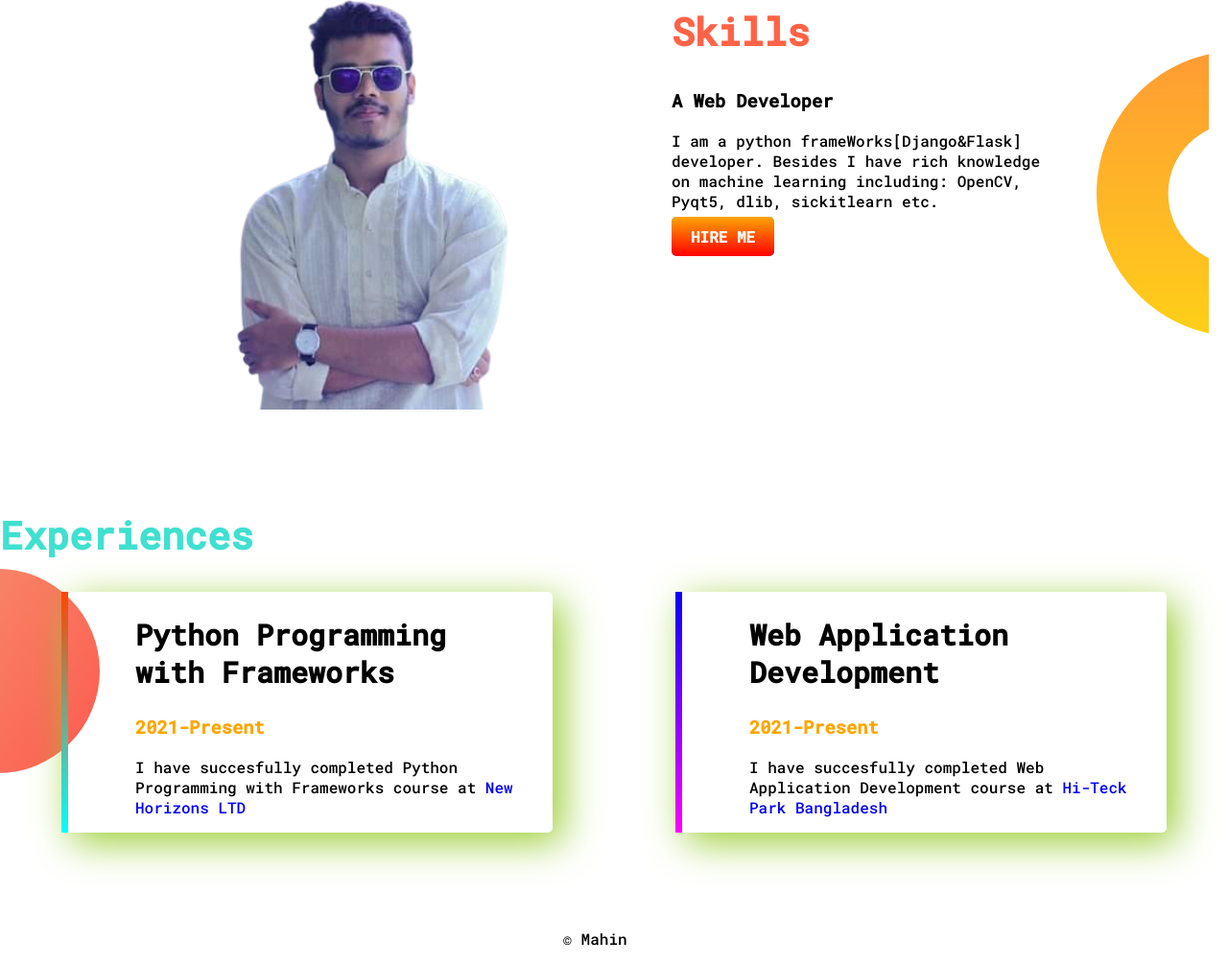
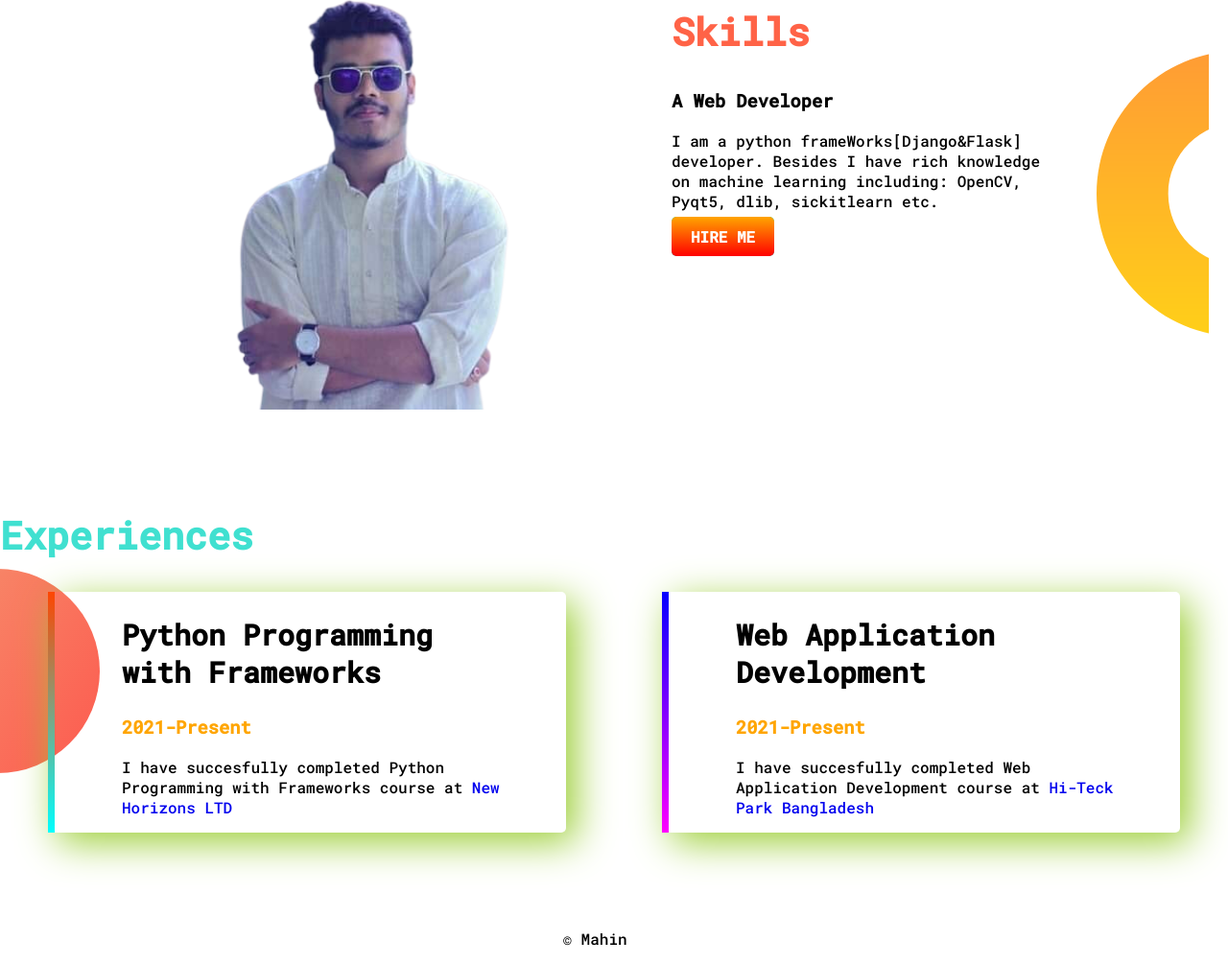
Before and after one commit to Mahin05/portfolio-of-mahin, a plain HTML site: page index.html in a window 1280 px wide. Shown: the part 608-1613 px from the top of the page at 96% size. Drawn offline with Linux system fonts and the light colour scheme.

Commit message:
latest updated new commit

```diff
--- a/style.css
+++ b/style.css
@@ -58,10 +58,10 @@ a{
 }
 .s-item{
     box-shadow: 10px 10px 40px yellowgreen;
-    width: 40%;
-    margin-left: 5%;
-    margin-right: 5%;
-    padding-left: 5%;
+    width: 500px;
+    margin-left: 50px;
+    margin-right: 50px;
+    padding-left: 20px;
     border-radius: 5px;
     border-left: 7px solid blueviolet;
 
```
